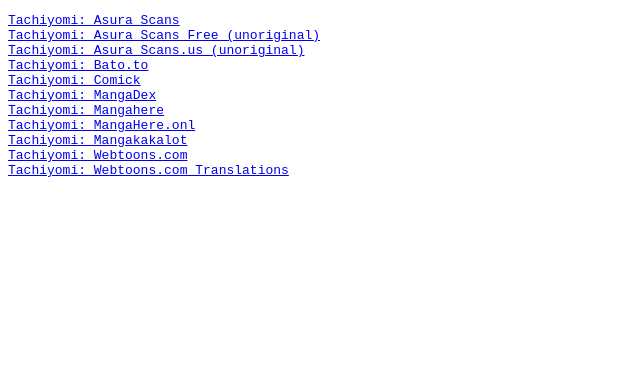
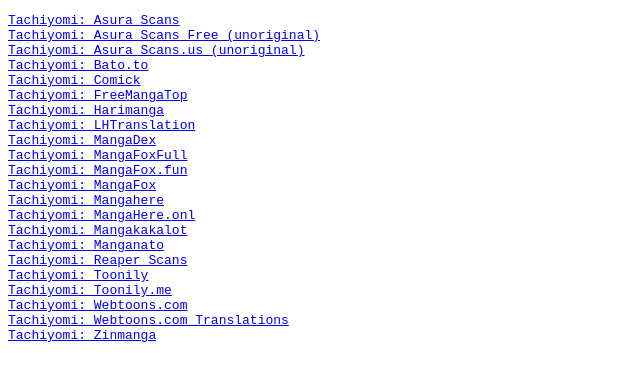
Before and after one commit to ChocoBalls/tachiyomi-extensions-revived, a plain HTML site: page index.html in a window 1280 px wide. Shown: the whole page, without its empty margins (0-640 px from the left). Drawn offline with Linux system fonts and the light colour scheme.

Commit message:
Update index.html

```diff
--- a/index.html
+++ b/index.html
@@ -11,12 +11,23 @@
 <a href="apk/tachiyomi-en.asurascansus-v1.4.41.apk">Tachiyomi: Asura Scans.us (unoriginal)</a>
 <a href="apk/tachiyomi-all.batoto-v1.4.49.apk">Tachiyomi: Bato.to</a>
 <a href="apk/tachiyomi-all.comickfun-v1.4.54.apk">Tachiyomi: Comick</a>
+<a href="apk/tachiyomi-en.freemangatop-v1.4.44.apk">Tachiyomi: FreeMangaTop</a>
+<a href="apk/tachiyomi-en.harimanga-v1.4.45.apk">Tachiyomi: Harimanga</a>
+<a href="apk/tachiyomi-en.lhtranslation-v1.4.42.apk">Tachiyomi: LHTranslation</a>
 <a href="apk/tachiyomi-all.mangadex-v1.4.200.apk">Tachiyomi: MangaDex</a>
+<a href="apk/tachiyomi-en.mangafoxfull-v1.4.41.apk">Tachiyomi: MangaFoxFull</a>
+<a href="apk/tachiyomi-en.mangafoxfun-v1.4.30.apk">Tachiyomi: MangaFox.fun</a>
+<a href="apk/tachiyomi-en.mangafox-v1.4.7.apk">Tachiyomi: MangaFox</a>
 <a href="apk/tachiyomi-en.mangahere-v1.4.21.apk">Tachiyomi: Mangahere</a>
 <a href="apk/tachiyomi-en.mangahereonl-v1.4.30.apk">Tachiyomi: MangaHere.onl</a>
 <a href="apk/tachiyomi-en.mangakakalot-v1.4.11.apk">Tachiyomi: Mangakakalot</a>
+<a href="apk/tachiyomi-en.manganelo-v1.4.10.apk">Tachiyomi: Manganato</a>
+<a href="apk/tachiyomi-en.reaperscans-v1.4.58.apk">Tachiyomi: Reaper Scans</a>
+<a href="apk/tachiyomi-en.toonily-v1.4.53.apk">Tachiyomi: Toonily</a>
+<a href="apk/tachiyomi-en.toonilyme-v1.4.18.apk">Tachiyomi: Toonily.me</a>
 <a href="apk/tachiyomi-all.webtoons-v1.4.43.apk">Tachiyomi: Webtoons.com</a>
 <a href="apk/tachiyomi-all.webtoonstranslate-v1.4.7.apk">Tachiyomi: Webtoons.com Translations</a>
+<a href="apk/tachiyomi-en.zinmanga-v1.4.43.apk">Tachiyomi: Zinmanga</a>
 </pre>
 </body>
 </html>
```
